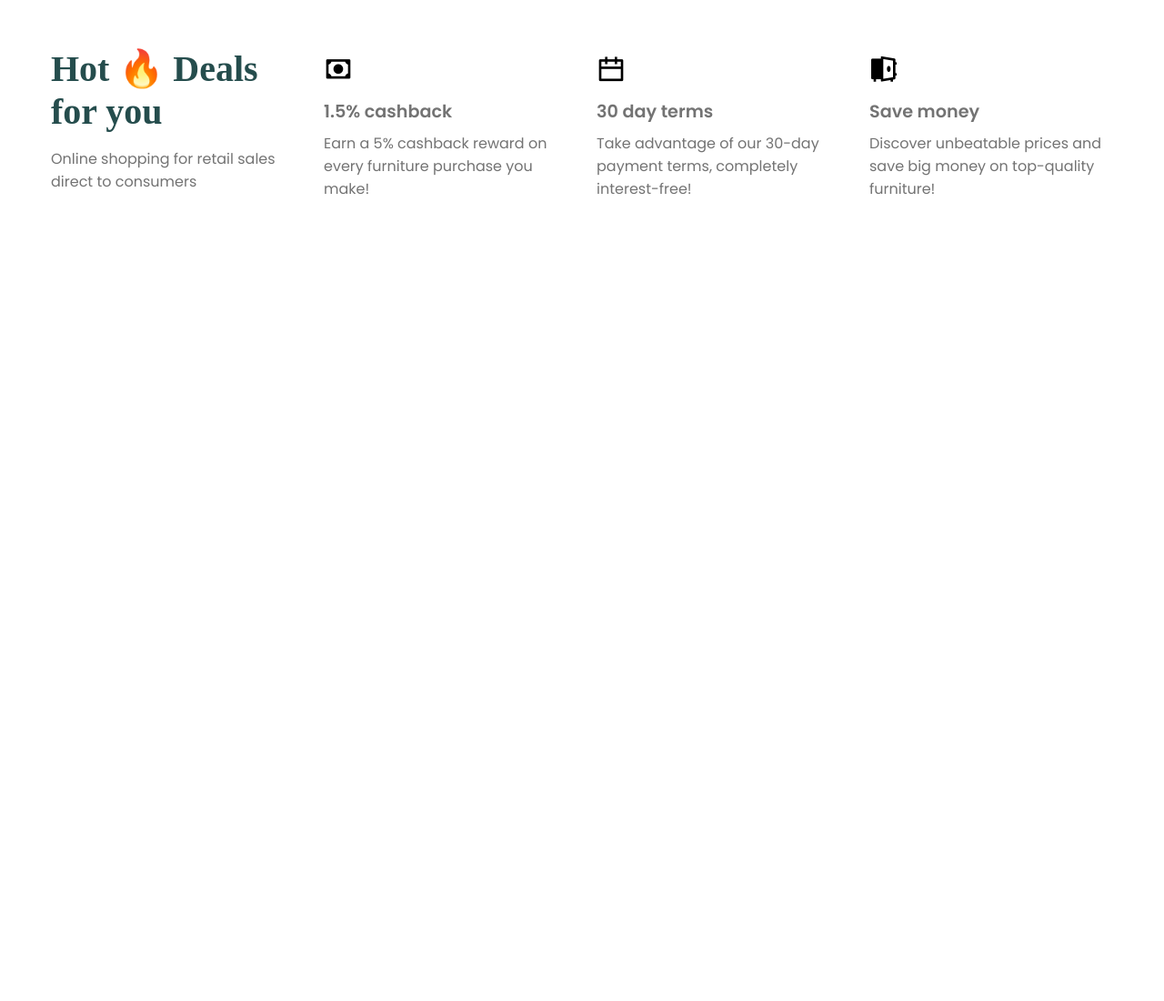
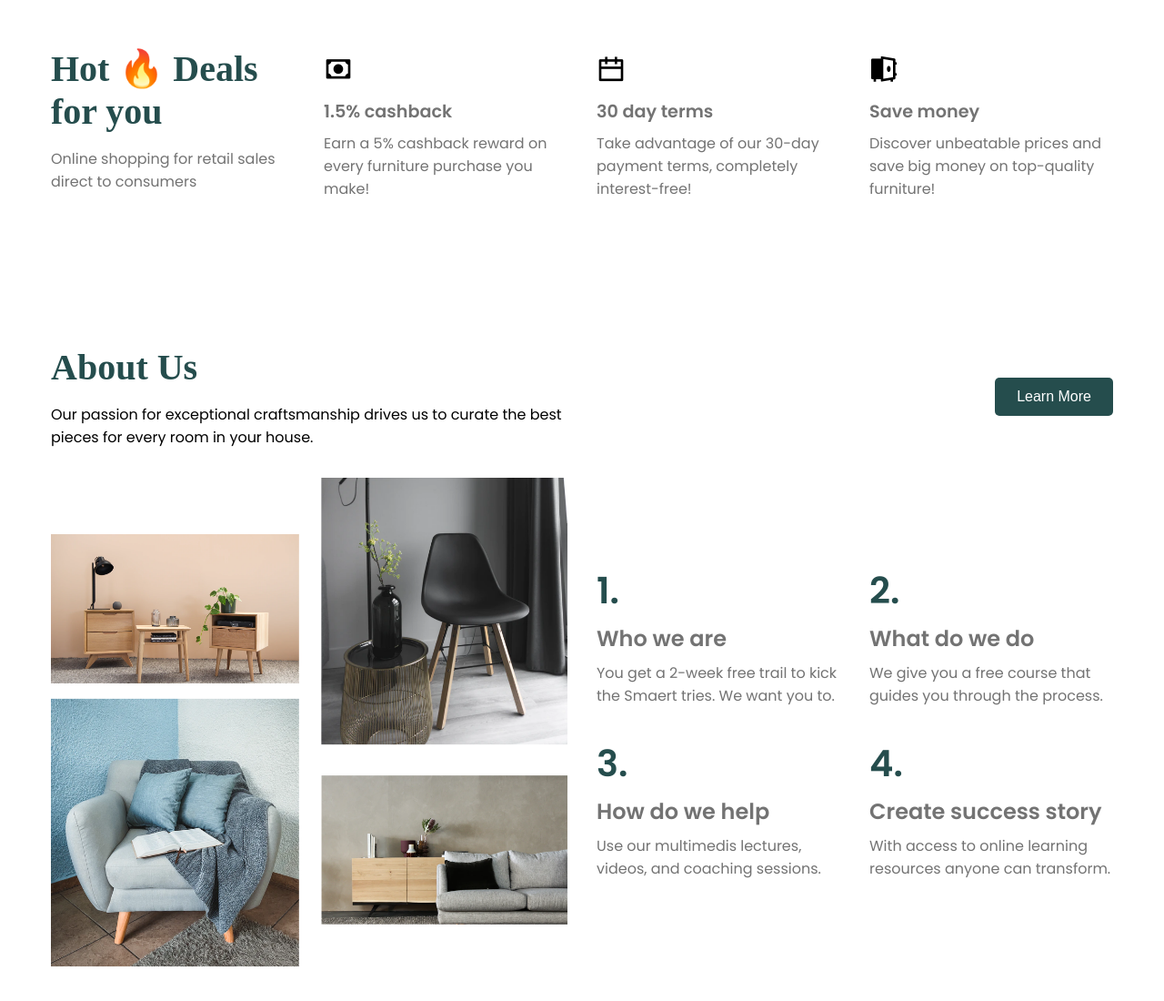
Before and after one commit to Manusiajago/HTML-CSS-JS-LATIHAN, a plain HTML site: page 13. Web_E-commerce/index.html in a window 1280 px wide. Shown: the part 843-1943 px from the top of the page at 91% size. Before the commit the page ends 1143 px from the top, so only its background shows below. Drawn offline with nearby package versions, Linux system fonts and the light colour scheme.

Commit message:
add about section with responsive layout

```diff
--- a/13. Web_E-commerce/index.html
+++ b/13. Web_E-commerce/index.html
@@ -18,7 +18,7 @@
 </head>
 
 <body>
-    <!-- Nav -->
+    <!-- =========================== Nav ============================= -->
     <nav>
         <div class="nav-header">
             <div class="nav-logo">
@@ -46,7 +46,7 @@
         </div>
     </nav>
 
-    <!-- HEADER -->
+    <!-- ============================ HEADER ================================== -->
     <header class="section-container header-container" id="home">
         <div class="header-image">
             <img src="assets/header.jpg" alt="header_foto">
@@ -63,7 +63,7 @@
         </div>
     </header>
 
-    <!-- Section deals -->
+    <!-- ======================== Section deals ============================ -->
     <section class="section-container deals-container ">
         <div class="deals-card">
             <h2 class="section-header">Hot 🔥 Deals for you</h2>
@@ -89,6 +89,56 @@
         </div>
     </section>
 
+    <!-- ========================== Section About ============================= -->
+    <section class="section-container about-container" id="about">
+        <div class="about-header">
+            <div>
+                <h2 class="section-header">About Us</h2>
+
+                <p class="section-description">
+                    Our passion for exceptional craftsmanship drives us to curate the best
+                    pieces for every room in your
+                    house.
+                </p>
+            </div>
+            <button class="about-btn">Learn More</button>
+        </div>
+
+        <!-- About Content -->
+        <div class="about-content">
+            <div class="about-image">
+                <img src="assets/about.png" alt="image_gallery">
+            </div>
+
+            <div class="about-grid">
+                <div class="about-card">
+                    <h3>1.</h3>
+                    <h4>Who we are</h4>
+                    <p>You get a 2-week free trail to kick the Smaert tries. We want you to.</p>
+                </div>
+
+                <div class="about-card">
+                    <h3>2.</h3>
+                    <h4>What do we do</h4>
+                    <p>We give you a free course that guides you through the process.</p>
+                </div>
+
+                <div class="about-card">
+                    <h3>3.</h3>
+                    <h4>How do we help</h4>
+                    <p>Use our multimedis lectures, videos, and coaching sessions.</p>
+                </div>
+
+                <div class="about-card">
+                    <h3>4.</h3>
+                    <h4>Create success story</h4>
+                    <p>With access to online learning resources anyone can transform.</p>
+                </div>
+            </div>
+        </div>
+    </section>
+    <!-- ========================== End ============================= -->
+
 
 
     <!-- Script js -->
--- a/13. Web_E-commerce/style.css
+++ b/13. Web_E-commerce/style.css
@@ -176,6 +176,67 @@ body {
     color: var(--text-light);
 }
 
+/* Section about */
+.about-header {
+    display: flex;
+    flex-direction: column;
+    gap: 2rem;
+}
+
+.about-header .section-description {
+    max-width: 600px;
+}
+
+.about-btn {
+    width: fit-content;
+    padding: 0.75rem 1.5rem;
+    outline: none;
+    border: none;
+    font-size: 1rem;
+    color: var(--white);
+    white-space: nowrap;
+    background-color: var(--primary-color);
+    border-radius: 5px;
+    transition: 0.3s;
+    cursor: pointer;
+}
+
+.about-content {
+    margin-top: 2rem;
+    grid-template-columns: 1fr 1fr;
+    display: grid;
+    gap: 2rem;
+}
+
+.about-image {
+    overflow: hidden;
+}
+
+.about-grid {
+    display: grid;
+    grid-template-columns: repeat(2, 1fr);
+    gap: 2rem;
+}
+
+.about-card h3 {
+    margin-bottom: 0.3rem;
+    font-size: 2.5rem;
+    font-weight: 600;
+    color: var(--primary-color);
+}
+
+.about-card h4 {
+    margin-bottom: 0.5rem;
+    font-size: 1.5rem;
+    font-weight: 600;
+    color: var(--text-light);
+}
+
+.about-card p {
+    color: var(--text-light);
+
+}
+
 
 
 
@@ -211,6 +272,19 @@ body {
     /* Section deals */
     .deals-container {
         grid-template-columns: repeat(2, 1fr);
+    }
+
+    .about-content {
+        grid-template-columns: repeat(1, 1fr);
+        align-items: center;
+    }
+}
+
+/* Tambahan sedikit */
+@media (width < 540px) {
+    .about-content {
+        grid-template-columns: 1fr;
+        align-items: center;
     }
 }
 
@@ -300,6 +374,20 @@ body {
         grid-template-columns: repeat(3, 1fr);
     }
 
+    /* Section about */
+    .about-header {
+        flex-direction: row;
+        align-items: center;
+        justify-content: space-between;
+    }
+
+    .about-content {
+        grid-template-columns: repeat(2, 1fr);
+        align-items: center;
+    }
+
+
+
 }
 
 @media (width > 1024px) {
```
